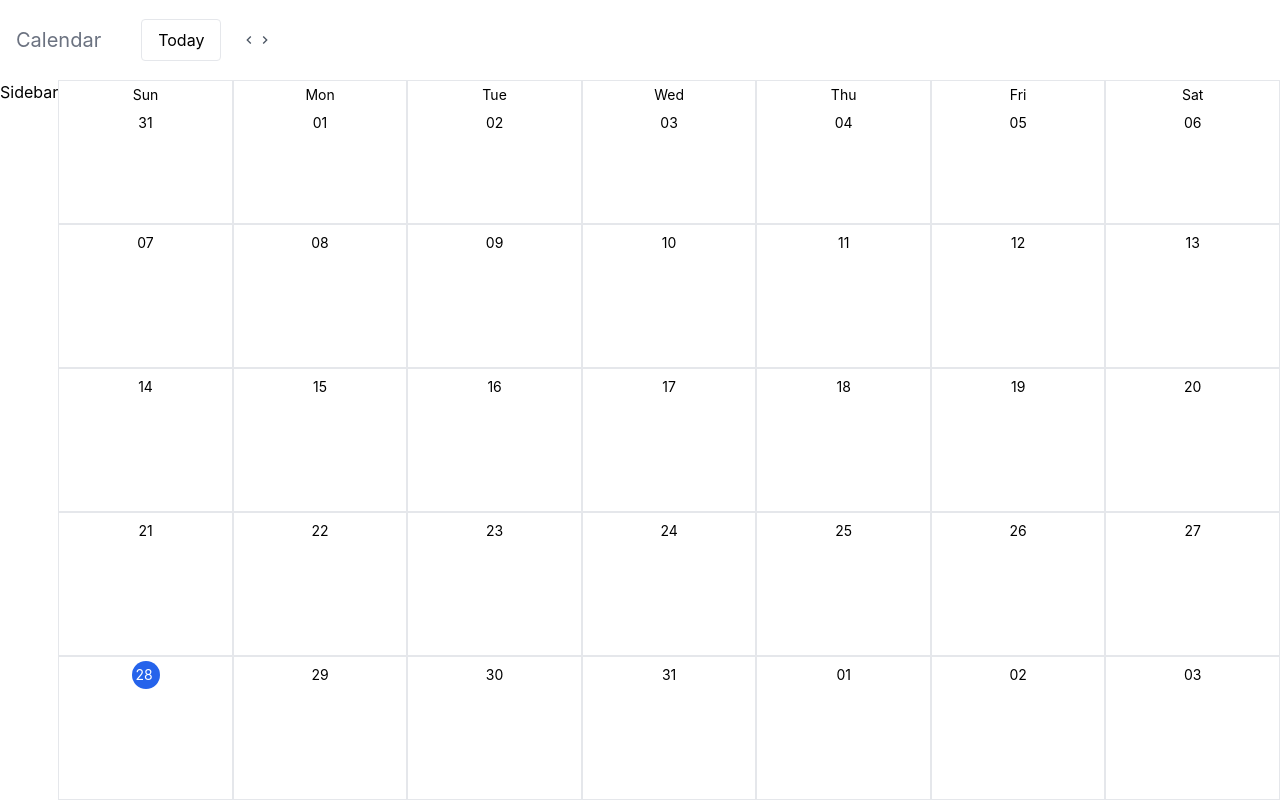
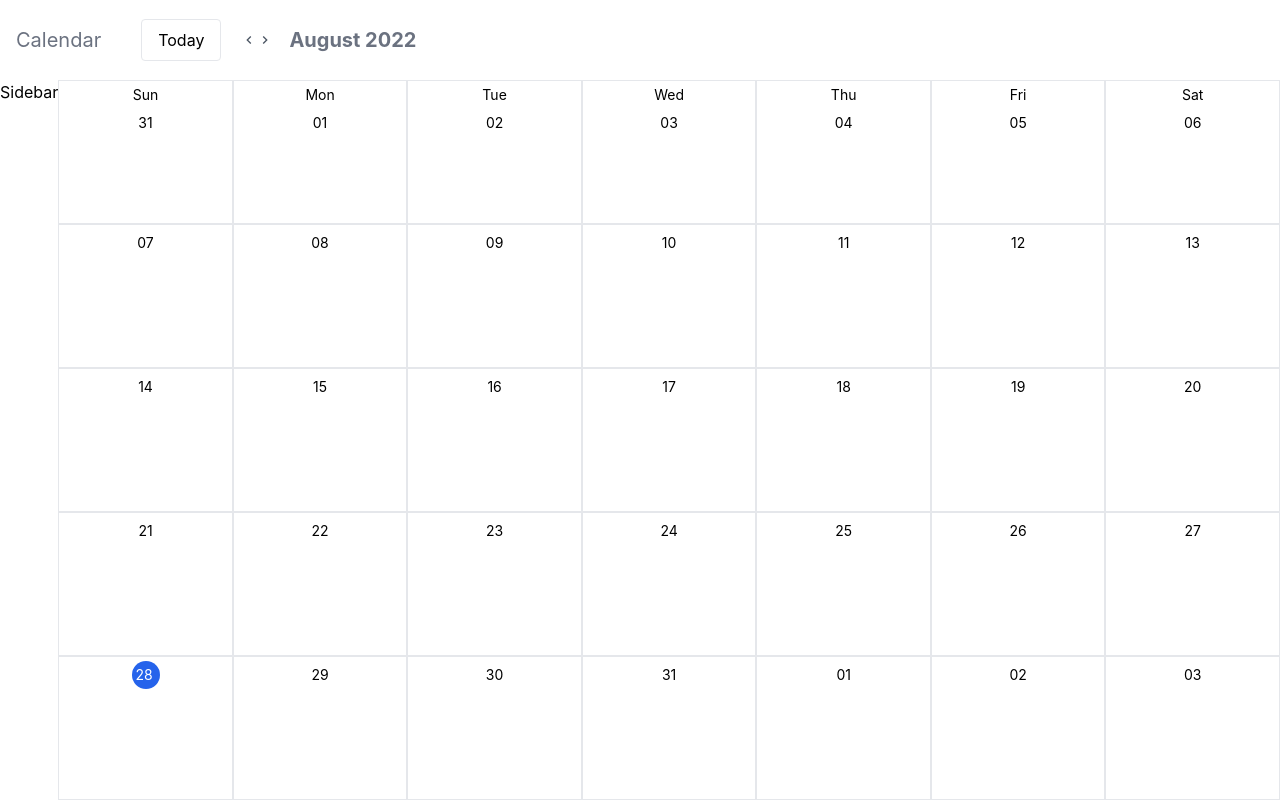
Before and after one commit to m0t0-taka/react-calendar, a React (Create React App) app: page / in a window 1280 px wide. Built offline with nearby package versions, Linux system fonts and the light colour scheme.

Commit message:
表示月をヘッダーに表示、todayクリックイベント追加

```diff
--- a/src/components/CalendarHeader.jsx
+++ b/src/components/CalendarHeader.jsx
@@ -1,3 +1,4 @@
+import dayjs from "dayjs";
 import React, { useContext } from "react";
 import { MdChevronLeft, MdChevronRight } from "react-icons/md";
 import GlobalContext from "../context/GlobalContext";
@@ -10,10 +11,14 @@ export const CalendarHeader = () => {
   const handelNextMonth = () => {
     setMonthIndex(monthIndex + 1);
   };
+  const handleReset = () => {
+    // 現在の月を取得
+    setMonthIndex(dayjs().month());
+  };
   return (
     <header className="px-4 py-2 flex items-center">
       <h1 className="mr-10 text-xl text-gray-500 fond-bold">Calendar</h1>
-      <button onClick={""} className="border rounded py-2 px-4 mr-5">
+      <button onClick={handleReset} className="border rounded py-2 px-4 mr-5">
         Today
       </button>
       <button onClick={handlePrevMonth}>
@@ -26,6 +31,9 @@ export const CalendarHeader = () => {
           <MdChevronRight />
         </span>
       </button>
+      <h2 className="ml-4 text-xl text-gray-500 font-bold">
+        {dayjs(new Date(dayjs().year(), monthIndex)).format("MMMM YYYY")}
+      </h2>
     </header>
   );
 };
--- a/src/util.js
+++ b/src/util.js
@@ -1,7 +1,7 @@
 import dayjs from "dayjs";
 
 export function getMonth(month = dayjs().month()) {
-  month = Math.floor(month);
+  // month = Math.floor(month);
   const year = dayjs().year();
   const firstDayOfTheMonth = dayjs(new Date(year, month, 1)).day();
   let currentMonthCount = 0 - firstDayOfTheMonth;
```
